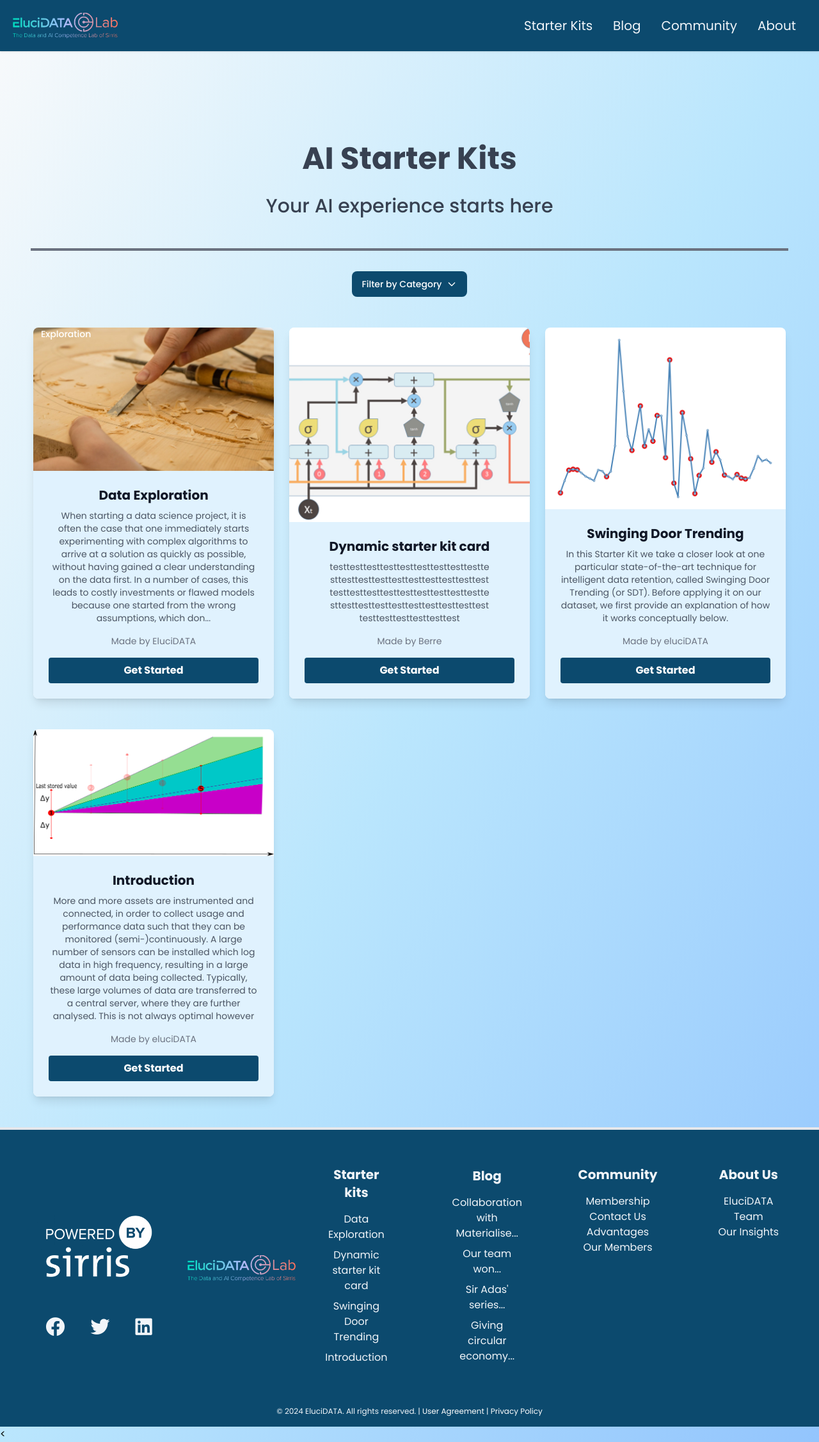
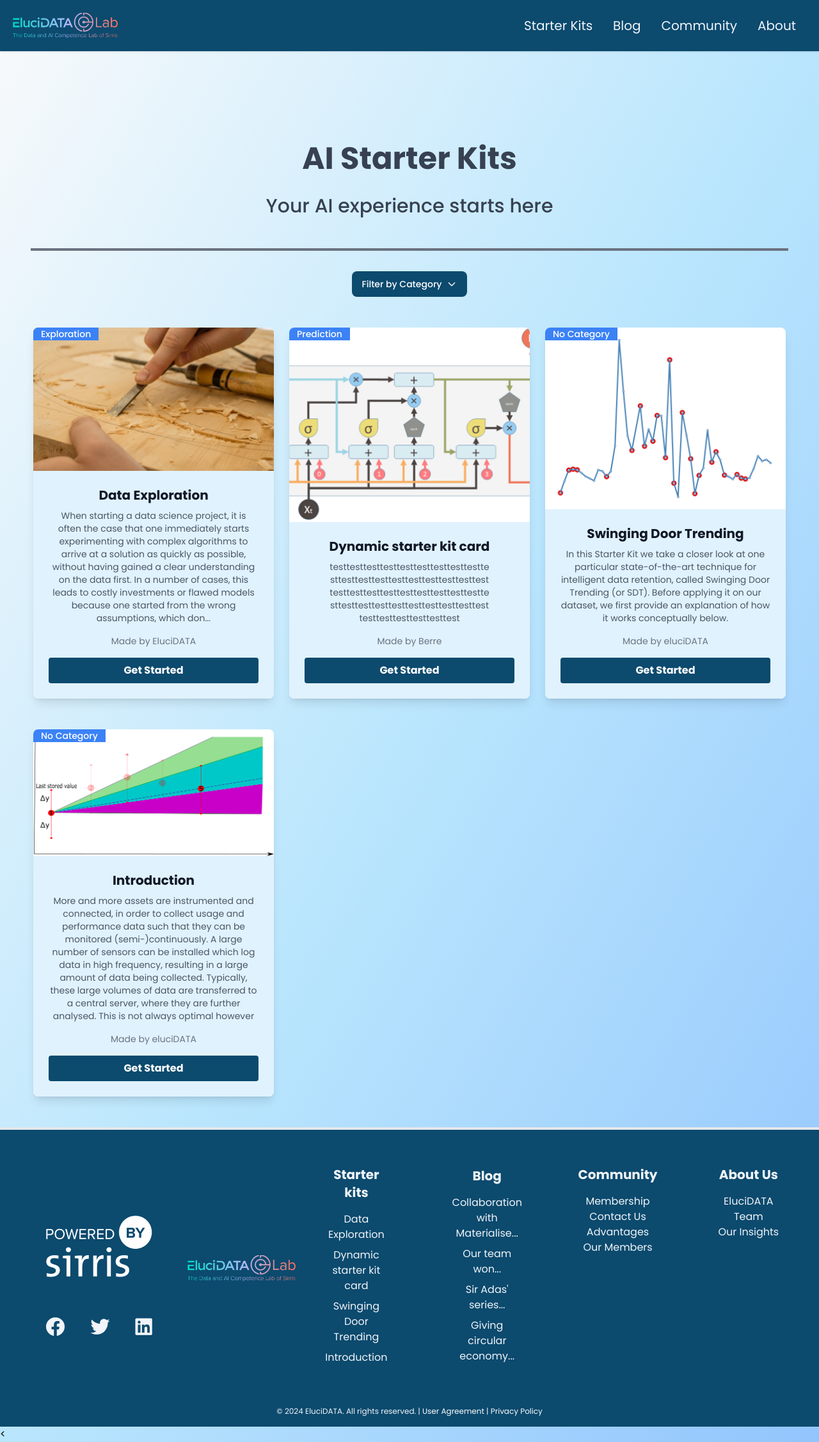
Before and after one commit to Steelings/jekyll-elucidata, a Jekyll site: the page built from _posts/skits/2023-12-01-introduction.md, in a window 1280 px wide. Shown: the whole page at 64% size. Built offline with Jekyll 4.4.1, drawn with Linux system fonts in a browser that asks for light colours; some web fonts are replaced.

```diff
--- a/_includes/skitsmain.html
+++ b/_includes/skitsmain.html
@@ -75,7 +75,7 @@
     {% for post in skits_posts %}
       <div class="w-full sm:w-1/2 lg:w-1/3 px-3 py-6 flex">
         <div class="relative flex flex-col bg-white rounded-lg shadow-lg overflow-hidden transition-transform duration-500 hover:scale-105 h-full" data-categories="{{ post.categories | join: ',' }}">
-          <div class="absolute top-0 left-0 bg-gradient-to-r from-sky-900 to-slate-700 text-white py-1 px-3 rounded-tr-lg rounded-bl-lg text-sm font-medium">
+          <div class="absolute top-0 left-0 bg-blue-500 text-white py-1 px-3 rounded-tl-lg rounded-br-lg text-sm font-medium">
             {{ post.categories | default: 'No Category' }}
           </div>
           <img class="w-full h-full object-cover" src="{{ post.image }}" alt="{{ post.title }}">
```
